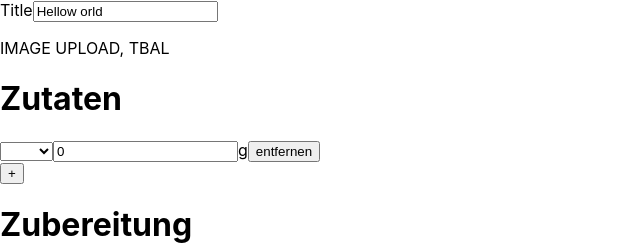
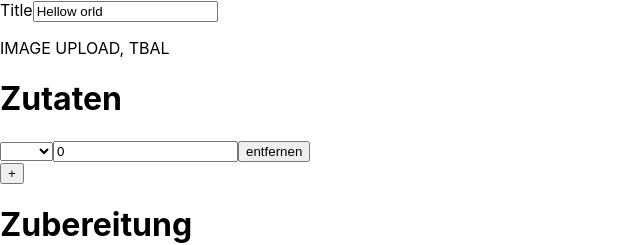
Before and after one commit to KlnSdr/webEngineering-2024-frontend, a React (Create React App) app in the folder frontend-react/: page / in a window 1280 px wide. Shown: the top 245 px of the page, without its empty margins (0-640 px from the left). Built offline with nearby package versions, Linux system fonts and the light colour scheme.

Commit message:
[FRONTEND-7]: change product unit when another product is selected from the dropdown

```diff
--- a/frontend-react/src/components/AddProductLine.tsx
+++ b/frontend-react/src/components/AddProductLine.tsx
@@ -7,6 +7,7 @@ interface AddProductLineProps {
   initialValue: string;
   onChange: (product: string, amount: number) => void;
   onRemove: () => void;
+  getUnitOf: (product: string) => string;
 }
 
 const AddProductLine: React.FC<AddProductLineProps> = ({
@@ -14,8 +15,9 @@ const AddProductLine: React.FC<AddProductLineProps> = ({
   initialValue,
   onChange,
   onRemove,
+  getUnitOf
 }) => {
-  const [unit, setUnit] = useState("g");
+  const [unit, setUnit] = useState("");
   const [amount, setAmount] = useState(0);
   const [product, setProduct] = useState(initialValue);
 
@@ -26,6 +28,7 @@ const AddProductLine: React.FC<AddProductLineProps> = ({
         initialValue={product}
         onChange={(val: string) => {
           setProduct(val);
+          setUnit(getUnitOf(val));
           onChange(val, amount);
         }}
       />
--- a/frontend-react/src/components/AddProducts.tsx
+++ b/frontend-react/src/components/AddProducts.tsx
@@ -14,7 +14,7 @@ const AddProducts: React.FC<AddProductsProps> = () => {
     },
   ]);
   const emptyNeededProduct: NeededProduct = {id: -1, productName: "", amount: 0 };
-  const availableProducts: string[] = ["", "one", "two", "three"];
+  const availableProducts: {[product: string]: string} = {"": "", "one": "g", "two": "ml", "three": "stk"};
 
   const updateNeededProduct = (
     index: number,
@@ -32,7 +32,7 @@ const AddProducts: React.FC<AddProductsProps> = () => {
   };
 
   const removeNeededProductAt = (index: number) => {
-    const filtered = neededProducts.filter((_, i: number) => i != index);
+    const filtered = neededProducts.filter((_, i: number) => i !== index);
     console.log(filtered);
     setNeededProducts(filtered);
   };
@@ -43,7 +43,7 @@ const AddProducts: React.FC<AddProductsProps> = () => {
         return (
           <AddProductLine
             key={product.id}
-            products={availableProducts}
+            products={Object.keys(availableProducts)}
             initialValue={product.productName}
             onChange={(prod: string, amount: number) => {
               updateNeededProduct(index, prod, amount);
@@ -52,6 +52,7 @@ const AddProducts: React.FC<AddProductsProps> = () => {
               console.log(index);
               removeNeededProductAt(index);
             }}
+          getUnitOf={(product: string) => availableProducts[product]}
           />
         );
       })}
```
